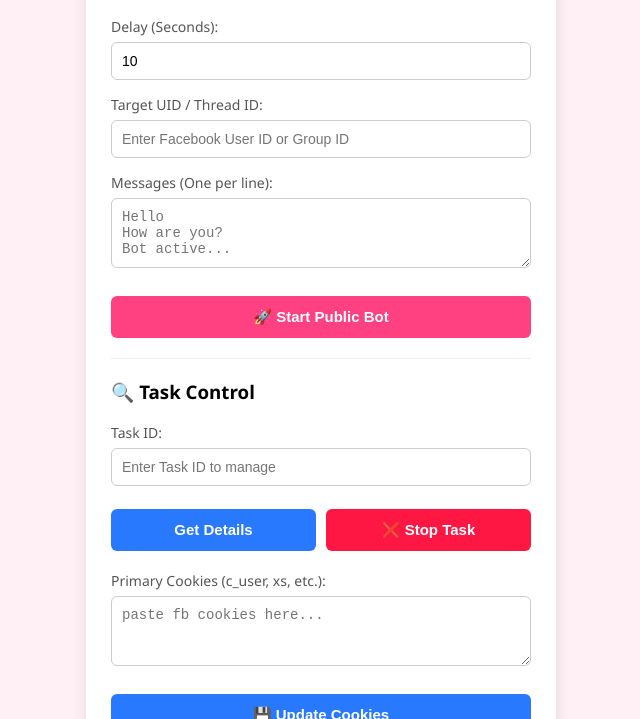
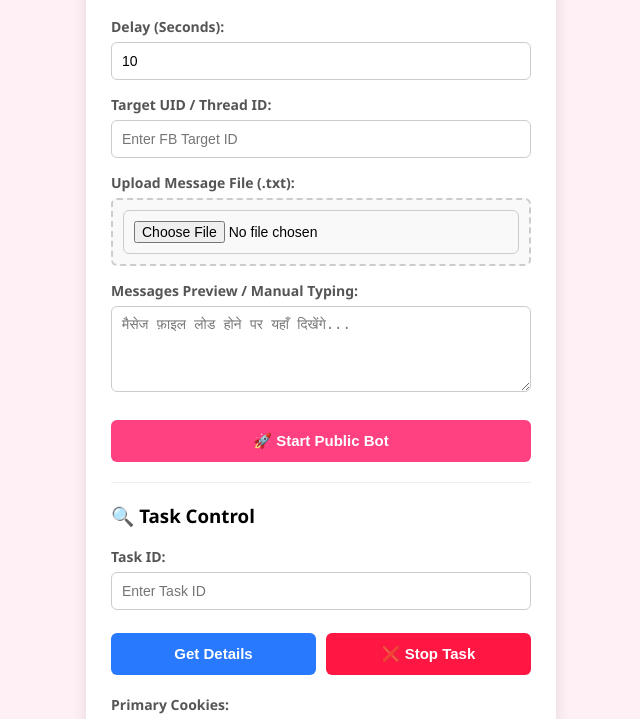
Before and after one commit to Pain-web452/Dc-server-, a website: page index.html in a window 1280 px wide. Shown: the part 81-800 px from the top of the page, without its empty margins (319-959 px from the left). Drawn offline with Linux system fonts and the light colour scheme.

Commit message:
Update title and add file upload functionality

```diff
--- a/index.html
+++ b/index.html
@@ -3,15 +3,16 @@
 <head>
     <meta charset="UTF-8">
     <meta name="viewport" content="width=device-width, initial-scale=1.0">
-    <title>24/7 Messenger Bot</title>
+    <title>24/7 Messenger Bot - File Upload</title>
     <style>
         body { font-family: 'Segoe UI', Arial, sans-serif; background-color: #fff0f5; display: flex; justify-content: center; padding: 20px; margin: 0; }
         .container { background: white; padding: 25px; border-radius: 12px; box-shadow: 0 4px 15px rgba(0,0,0,0.1); width: 100%; max-width: 420px; }
         h2 { text-align: center; color: #333; margin-top: 0; }
         .form-group { margin-bottom: 15px; }
-        label { display: block; margin-bottom: 6px; font-weight: 6px; font-size: 14px; color: #555; }
+        label { display: block; margin-bottom: 6px; font-weight: bold; font-size: 14px; color: #555; }
         input, textarea { width: 100%; padding: 10px; border: 1px solid #ccc; border-radius: 6px; box-sizing: border-box; font-size: 14px; }
         textarea { resize: vertical; }
+        .file-input-wrapper { background: #f9f9f9; border: 2px dashed #ccc; padding: 10px; border-radius: 6px; text-align: center; cursor: pointer; }
         .btn { width: 100%; padding: 12px; border: none; border-radius: 6px; color: white; font-weight: bold; font-size: 15px; cursor: pointer; margin-top: 8px; transition: 0.2s; }
         .btn:hover { opacity: 0.9; }
         .btn-pink { background-color: #ff4081; }
@@ -34,12 +35,20 @@
 
     <div class="form-group">
         <label>Target UID / Thread ID:</label>
-        <input type="text" id="targetId" placeholder="Enter Facebook User ID or Group ID">
+        <input type="text" id="targetId" placeholder="Enter FB Target ID">
+    </div>
+
+    <!-- फाइल अपलोड का नया सेक्शन -->
+    <div class="form-group">
+        <label>Upload Message File (.txt):</label>
+        <div class="file-input-wrapper">
+            <input type="file" id="messageFile" accept=".txt" onchange="handleFileUpload()">
+        </div>
     </div>
 
     <div class="form-group">
-        <label>Messages (One per line):</label>
-        <textarea id="messages" rows="3" placeholder="Hello&#10;How are you?&#10;Bot active..."></textarea>
+        <label>Messages Preview / Manual Typing:</label>
+        <textarea id="messages" rows="4" placeholder="मैसेज फ़ाइल लोड होने पर यहाँ दिखेंगे..."></textarea>
     </div>
 
     <button class="btn btn-pink" onclick="startBot()">🚀 Start Public Bot</button>
@@ -49,7 +58,7 @@
     <h3>🔍 Task Control</h3>
     <div class="form-group">
         <label>Task ID:</label>
-        <input type="text" id="taskId" placeholder="Enter Task ID to manage">
+        <input type="text" id="taskId" placeholder="Enter Task ID">
     </div>
 
     <div class="row">
@@ -58,8 +67,8 @@
     </div>
 
     <div class="form-group" style="margin-top: 20px;">
-        <label>Primary Cookies (c_user, xs, etc.):</label>
-        <textarea id="primaryCookies" rows="3" placeholder="paste fb cookies here..."></textarea>
+        <label>Primary Cookies:</label>
+        <textarea id="primaryCookies" rows="3" placeholder="Paste FB cookies here..."></textarea>
     </div>
 
     <button class="btn btn-blue" onclick="updateCookies()">💾 Update Cookies</button>
@@ -75,6 +84,21 @@
         logBox.scrollTop = logBox.scrollHeight;
     }
 
+    // टेक्स्ट फाइल को रीड करके टेक्स्टएरिया में डालने का फंक्शन
+    function handleFileUpload() {
+        const fileInput = document.getElementById('messageFile');
+        const file = fileInput.files[0];
+
+        if (file) {
+            const reader = new FileReader();
+            reader.onload = function(e) {
+                document.getElementById('messages').value = e.target.result;
+                log(`File loaded successfully: ${file.name}`);
+            };
+            reader.readAsText(file);
+        }
+    }
+
     async function startBot() {
         const delay = document.getElementById('delay').value;
         const targetId = document.getElementById('targetId').value;
@@ -82,11 +106,11 @@
         const cookies = document.getElementById('primaryCookies').value;
 
         if(!cookies || !targetId || messages.length === 0) {
-            alert("कृपया Cookies, Target ID और Messages जरूर भरें!");
+            alert("कृपया Cookies, Target ID और Messages (या File) जरूर लोड करें!");
             return;
         }
 
-        log("Sending request to start bot...");
+        log("Starting bot task...");
 
         const response = await fetch('/api/start-bot', {
             method: 'POST',
@@ -116,13 +140,13 @@
         log(data.message);
     }
 
-    async function updateCookies() {
+    function updateCookies() {
         const cookies = document.getElementById('primaryCookies').value;
         if(!cookies) return alert("Cookies डालें!");
-        log("Cookies updated in local UI state.");
+        log("Cookies saved successfully.");
     }
 
-    async function getTaskDetails() {
+    function getTaskDetails() {
         const taskId = document.getElementById('taskId').value;
         if(!taskId) return alert("Task ID दर्ज करें!");
         log(`Checking status for Task: ${taskId}...`);
```
